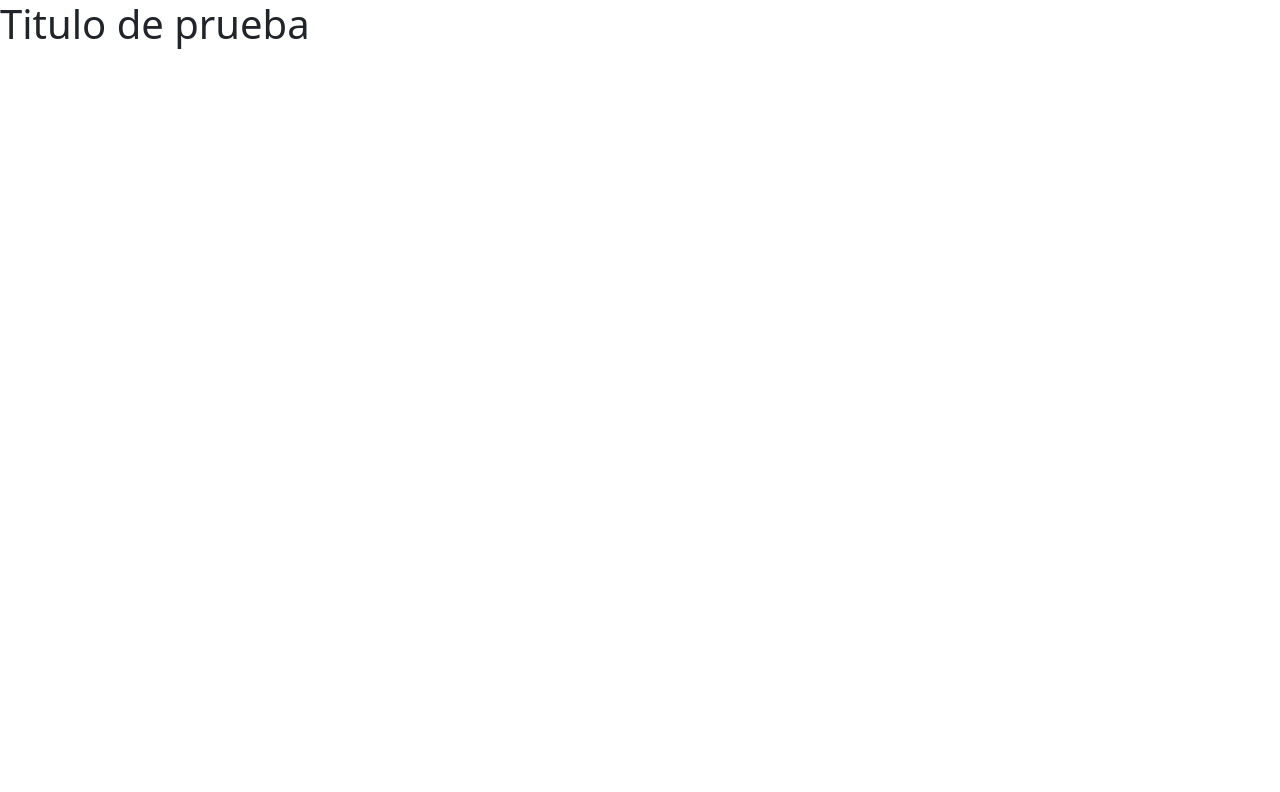
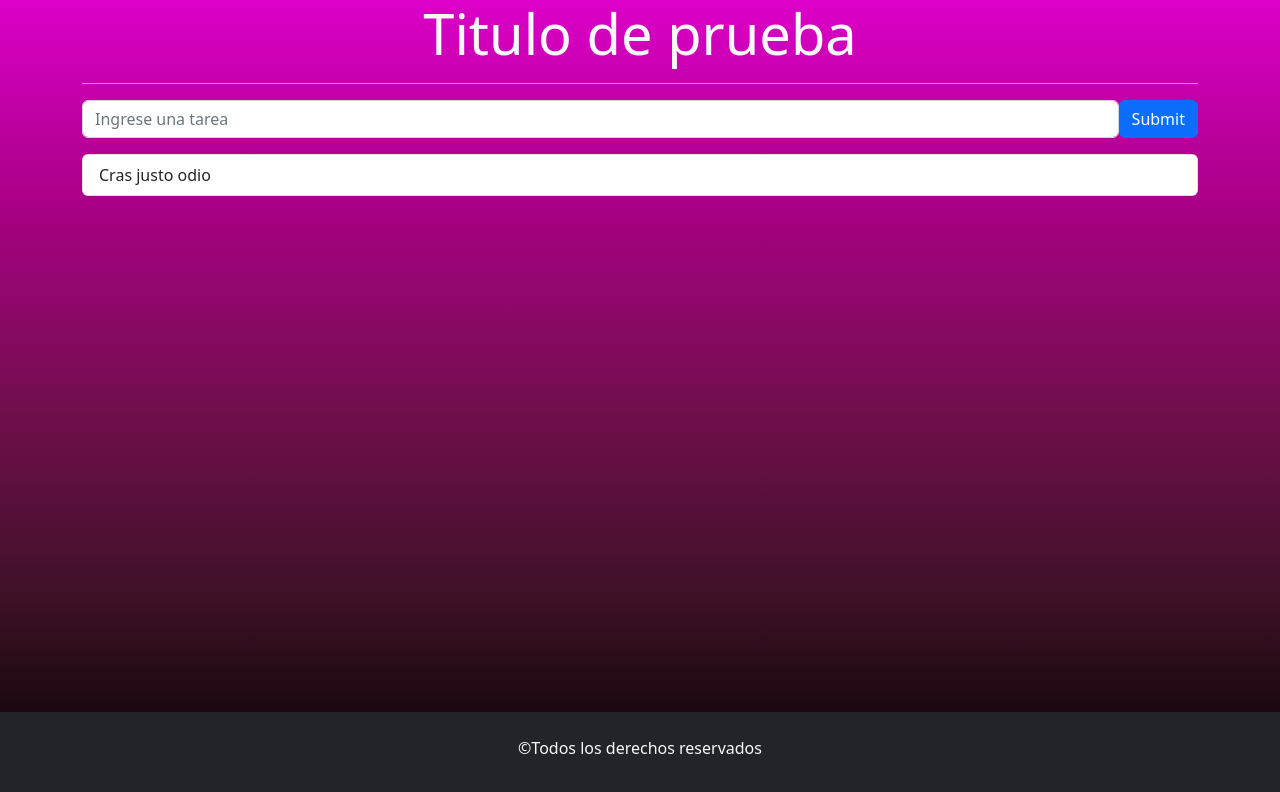
Before and after one commit to LeooQuipildor/REACTJS-EJ-5, a React (Vite) app: page / in a window 1280 px wide. Shown: the top 792 px of the page. Built offline with nearby package versions, Linux system fonts and the light colour scheme.

Commit message:
Agregamos los componentes ItemTarea y ListaTarea

```diff
--- a/src/App.css
+++ b/src/App.css
@@ -0,0 +1,10 @@
+#root{
+  min-height: 100vh;
+  display: flex;
+  flex-direction: column;
+  background-image: linear-gradient(to bottom, #dc00c9, #aa0086, #740e4f, #3d1126, #000000);
+}
+
+.mainPage{
+  flex-grow: 1;
+}
--- a/src/App.jsx
+++ b/src/App.jsx
@@ -1,13 +1,23 @@
 import { useState } from 'react'
 import 'bootstrap/dist/css/bootstrap.min.css'
 import './App.css'
+import { Container } from 'react-bootstrap'
+import Formulario from './components/Formulario'
 
 function App() {
   const [count, setCount] = useState(0)
 
   return (
     <>
-      <h1>Titulo de prueba</h1>
+    <Container className='mainPage'>
+      <h1 className='display-4 text-center text-light'>Titulo de prueba</h1>
+      <hr className='text-light border-2 opacity-50'/>
+      <Formulario></Formulario>
+    </Container>
+    <footer className='bg-dark text-light text-center py-4'>
+      <p>&copy;Todos los derechos reservados</p>
+    </footer>
+
     </>
   )
 }
--- /dev/null
+++ b/src/components/Formulario.jsx
@@ -0,0 +1,21 @@
+import Button from 'react-bootstrap/Button';
+import Form from 'react-bootstrap/Form';
+import ListaTarea from './ListaTarea';
+
+const Formulario = () => {
+  return (
+    <section>
+      <Form>
+        <Form.Group className="mb-3 d-flex" controlId="tarea">
+          <Form.Control type="text" placeholder="Ingrese una tarea" />
+          <Button variant="primary" type="submit">
+          Submit
+        </Button>
+        </Form.Group>
+      </Form>
+      <ListaTarea></ListaTarea>
+    </section>
+  );
+};
+
+export default Formulario;
--- /dev/null
+++ b/src/components/ItemTarea.jsx
@@ -0,0 +1,9 @@
+import ListGroup from 'react-bootstrap/ListGroup';
+
+const ItemTarea = () => {
+    return (
+        <ListGroup.Item>Cras justo odio</ListGroup.Item>
+    );
+};
+
+export default ItemTarea;
--- /dev/null
+++ b/src/components/ListaTarea.jsx
@@ -0,0 +1,12 @@
+import ListGroup from 'react-bootstrap/ListGroup';
+import ItemTarea from './ItemTarea';
+
+const ListaTarea = () => {
+    return (
+    <ListGroup>
+        <ItemTarea></ItemTarea>
+    </ListGroup>
+    );
+};
+
+export default ListaTarea;
```
